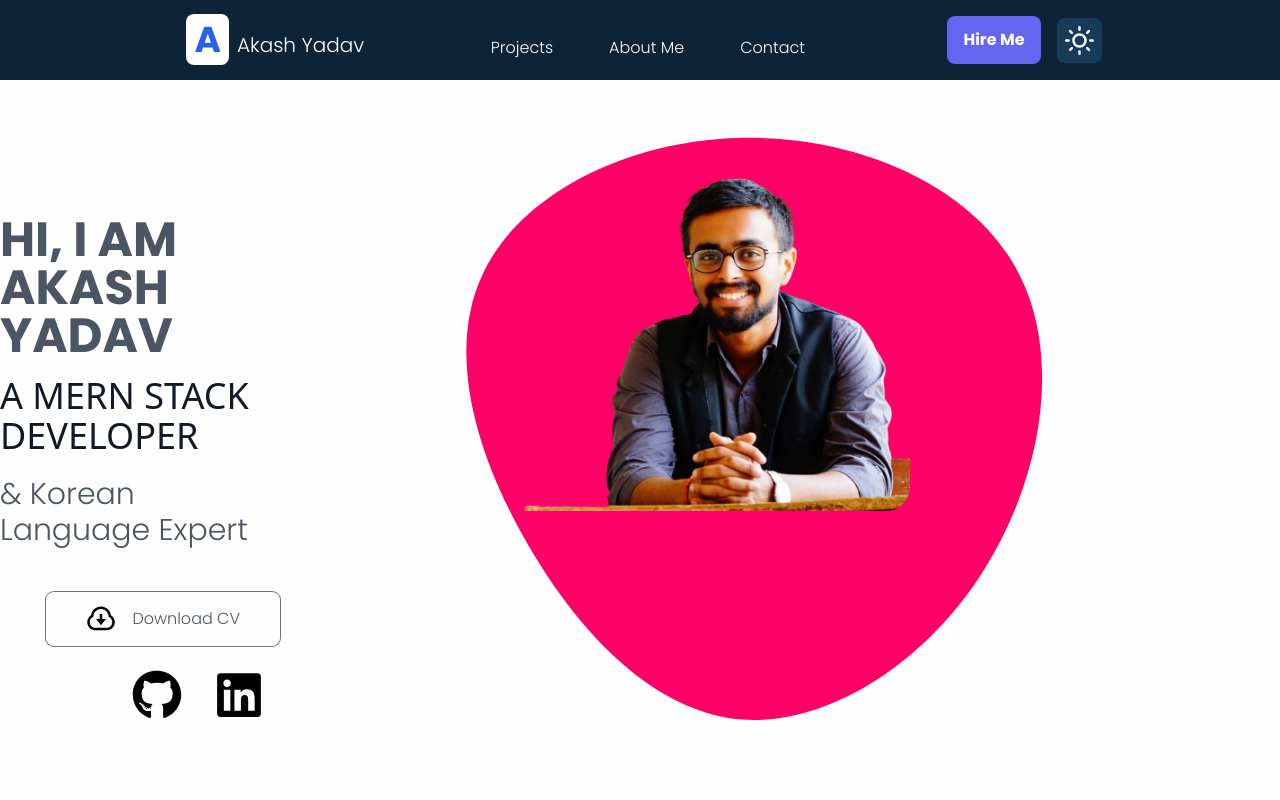
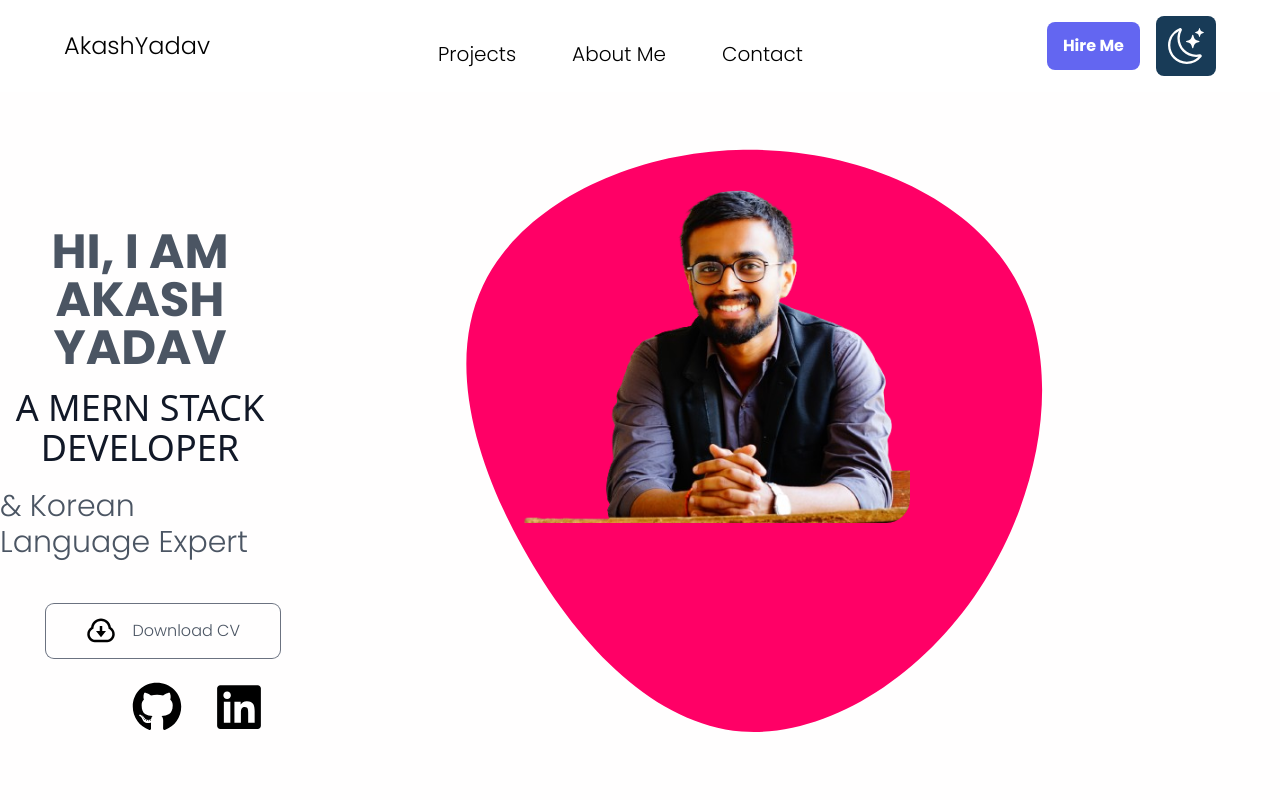
Before and after one commit to Akashyadav1997/My-Portfolio, a Next.js app in the folder my-portfolio/: page / in a window 1280 px wide. Shown: the top 800 px of the page. Built offline with nearby package versions, Linux system fonts and the light colour scheme.

Commit message:
Tailwind Media Query and Dark Mode has Been Added

```diff
--- a/my-portfolio/component/Header.js
+++ b/my-portfolio/component/Header.js
@@ -1,11 +1,63 @@
-import React from 'react'
+"use client";
+import { FiSun } from "react-icons/fi";
+import { BsMoonStars } from "react-icons/bs";
 
-const Header = () => {
-  return (
-    <div className=''>
+const Header = ({ setShowModal, darkMode, setDarkMode }) => {
+	return (
+		<>
+			<div className=" duration-1000 xl:px-16 flex dark:bg-[#0d2438]  p-4 dark:text-white xxl:justify-evenly justify-between items-center w-full">
+				{/* name */}
+				<span
+					className={`cursor-pointer text-sm xl:text-2xl xl:flex-row flex-col flex`}
+				>
+					<span>Akash</span>
+					<span>Yadav</span>
+				</span>
+				{/* routes */}
+				<div className="md:grid grid-flow-col space-x-8 mt-4 hidden ">
+					<a href="#my-projects">
+						<span className=" hover:bg-blue-900 xl:p-3 rounded-xl duration-300 hover:text-white xl:text-xl cursor-pointer">
+							Projects
+						</span>
+					</a>
+					<a href="#about">
+						<span className=" hover:bg-blue-900 p-3 rounded-xl xl:text-xl hover:text-white duration-300 cursor-pointer">
+							About Me
+						</span>
+					</a>
+					<a href="#contact">
+						<span className=" hover:bg-blue-900 p-3 rounded-xl xl:text-xl duration-300 hover:text-white cursor-pointer">
+							Contact
+						</span>
+					</a>
+				</div>
+				<div className="flex items-center">
+					<button
+						className="bg-indigo-500 rounded-lg hover:bg-blue-600 duration-300 text-white  font-semibold p-3 px-4 mx-4"
+						onClick={() => setShowModal(true)}
+					>
+						Hire Me
+					</button>
+					{darkMode ? (
+						<FiSun
+							className="bg-[#fff] rounded-lg p-3 hover:bg-[#f7e0e0] cursor-pointer duration-300"
+							size={60}
+							color="#183b57"
+							onClick={()=>setDarkMode(false)}
+						/>
+					) : (
+						<BsMoonStars
+							className="bg-[#183b57] rounded-lg p-3 hover:bg-[#1c3143] cursor-pointer duration-300"
+							size={60}
+							color="white"
+							onClick={()=>setDarkMode(true)}
 
-    </div>
-  )
-}
+						/>
+					)}
+				</div>
+			</div>
+		</>
+	);
+};
 
-export default Header
+export default Header;
--- a/my-portfolio/component/HomePage.js
+++ b/my-portfolio/component/HomePage.js
@@ -16,6 +16,7 @@ import About from "./About";
 import { FaSquareWhatsapp } from "react-icons/fa6";
 import Contact from "./Contact";
 import { BsTwitterX } from "react-icons/bs";
+import Header from "./Header";
 
 const poppins = Poppins({
 	weight: ["300", "700"],
@@ -26,6 +27,7 @@ const poppins = Poppins({
 const HomePage = () => {
 	const router = useRouter();
 	const [showModal, setShowModal] = useState(false);
+	const [darkMode, setDarkMode] = useState(false);
 	const [projectData, setProjectData] = useState([
 		{
 			name: "My First Project",
@@ -65,10 +67,12 @@ const HomePage = () => {
 		// },
 	]);
 	return (
-		<div className={`${poppins.className} w-full`}>
+		<div
+			className={`${poppins.className} w-full ${darkMode ? "dark" : "null"}`}
+		>
 			{showModal && (
 				<Modal setShowModal={setShowModal}>
-					<div className="flex flex-col w-[32rem]">
+					<div className="flex flex-col  xl:w-[32rem]">
 						<label className="p-5 text-xl self-center">
 							What Project are Looking for ?{" "}
 						</label>
@@ -101,76 +105,40 @@ const HomePage = () => {
 				</Modal>
 			)}
 			{/* <Header/> */}
-			<div className=" px-16 flex bg-[#0d2438] p-4 text-white justify-evenly items-center w-full">
-				{/* name */}
-				<span
-					className="cursor-pointer text-xl"
-					onClick={() => router.push("/")}
-				>
-					<span className="text-4xl text-blue-600 bg-white px-2 rounded-lg font-bold mx-2">
-						A
-					</span>
-					Akash Yadav
-				</span>
-				{/* routes */}
-				<div className="grid grid-flow-col space-x-8 mt-4">
-					<a href="#my-projects">
-						<span className=" hover:bg-blue-900 p-3 rounded-xl duration-300 cursor-pointer">
-							Projects
-						</span>
-					</a>
-					<a href="#about">
-						<span className=" hover:bg-blue-900 p-3 rounded-xl duration-300 cursor-pointer">
-							About Me
-						</span>
-					</a>
-					<a href="#contact">
-						<span className=" hover:bg-blue-900 p-3 rounded-xl duration-300 cursor-pointer">
-							Contact
-						</span>
-					</a>
-				</div>
-				<div className="flex items-center">
-					<button
-						className="bg-indigo-500 rounded-lg hover:bg-blue-600 duration-300 font-semibold p-3 px-4 mx-4"
-						onClick={() => setShowModal(true)}
-					>
-						Hire Me
-					</button>
-					<FiSun
-						className="bg-[#183b57] rounded-lg p-2 hover:bg-[#1c3143] cursor-pointer duration-300"
-						size={45}
-					/>
-				</div>
-			</div>
+			<Header
+				setShowModal={setShowModal}
+				darkMode={darkMode}
+				setDarkMode={setDarkMode}
+			/>
 			{/* body */}
-			<div className="w-full bg-[#fffefe] ">
+			<div className="w-full bg-[#fffefe] dark:bg-[#0d2438] dark:text-white duration-1000 ">
 				<div className="relative flex flex-col items-center">
-					<div className="flex w-full">
-						<div className="w-full flex flex-col items-center mt-32">
-							<h1 className=" self-end text-5xl my-2 font-semibold text-gray-600">
+					<div className="flex xl:flex-row flex-col w-full">
+						<div className="w-full flex flex-col items-center mt-32 xl:mb-2">
+							<h1 className="text-center self-center xl:self-end text-5xl my-2 font-semibold dark:text-gray-100 text-gray-600">
 								HI, I AM AKASH YADAV
 							</h1>
-							<p className="self-end text-4xl mt-2 font-sans text-gray-900">
+							<p className="self-center xl:self-end text-4xl mt-2 dark:text-gray-50 font-sans text-gray-900 text-center">
 								A MERN STACK DEVELOPER
 							</p>
-							<p className="self-end text-3xl my-5 text-gray-600">
+							<p className="xl:self-end text-3xl my-5 dark:text-gray-50 text-gray-600">
 								& Korean Language Expert{" "}
 							</p>
-							<button className="ring-1  ring-gray-500 my-6 px-10 hover:ring-blue-600 self-end hover:bg-blue-600 duration-300 flex items-center p-3 text-gray-600 rounded-lg hover:text-white">
+							<button className="ring-1 ring-gray-500 my-6 px-10 dark:bg-white dark:text-black hover:ring-blue-600 xl:self-end hover:bg-blue-600 duration-300 flex items-center p-3 text-gray-600 rounded-lg hover:text-white">
 								<RiDownloadCloudLine color="black" className="mr-4" size={30} />
 								Download CV
 							</button>
-							<div className="flex w-full justify-end">
+							<div className="flex w-full justify-center xl:justify-end">
 								<FaGithub size={50} className="mx-4 cursor-pointer" />
 								<FaLinkedin size={50} className="mx-4 cursor-pointer" />
 							</div>
 						</div>
-						<div className="relative">
+						<div className="xl:relative mb-72 xl:mb-1">
 							<svg
 								viewBox="10 30 200 200"
 								xmlns="http://www.w3.org/2000/svg"
 								style={{ width: "1000px", height: "1000px" }}
+								className="hidden xl:block"
 							>
 								<path
 									fill="#FF0066"
@@ -180,21 +148,21 @@ const HomePage = () => {
 							</svg>
 							<Image
 								src="/akash-old.png"
-								className="z-10 top-16 ml-20 absolute rounded-3xl"
+								className="z-10 top-16 xl:ml-20 xl:absolute block rounded-3xl"
 								width={550}
 								height={550}
 								alt="Not Available"
 							/>
 						</div>
 					</div>
-					<div className="text-7xl text-black absolute bottom-44">
+					<div className="text-7xl dark:text-white text-black absolute bottom-44">
 						Portfolio
 					</div>
-					<div className="text-3xl text-black absolute bottom-28">
+					<div className="text-3xl dark:text-white text-black absolute text-center bottom-24  md:bottom-28">
 						Search projects by there title
 					</div>
-					<div className="text-lg text-black z-10 absolute bottom-12 left-[16rem] flex flex-row justify-center items-center">
-						<CiSearch size={45} className=" mr-5" />
+					<div className="text-lg text-black z-10 absolute bottom-6 xl:bottom-12 sm:left-[9rem] xl:left-[16rem] flex flex-row justify-center items-center">
+						<CiSearch size={45} className=" mr-5" color={`${darkMode ? "white":"black"}`} />
 						<input
 							type="text"
 							placeholder="Search Projects here"
@@ -203,7 +171,7 @@ const HomePage = () => {
 					</div>
 				</div>
 			</div>
-			<div className="flex flex-col items-center w-full" id="my-projects">
+			<div className="flex flex-col items-center w-full dark:bg-[#0d2438] duration-1000" id="my-projects">
 				<div className="grid xl:grid-cols-2 grid-cols-1 items-start gap-5 justify-items-center ">
 					{projectData.map((item, index) => (
 						<Projects key={index} data={item} />
@@ -211,18 +179,20 @@ const HomePage = () => {
 				</div>
 			</div>
 			<div
-				className="w-full flex flex-col mt-12 px-12 shadow-2xl py-4 pb-12 rounded-xl"
+				className="w-full flex flex-col pt-12 px-12 shadow-2xl py-4 pb-12 rounded-xl duration-1000 dark:rounded-none dark:text-white dark:bg-[#0d2438]"
 				id="about"
 			>
 				<About />
 			</div>
-			<div className="w-full flex flex-col items-center my-12" id="contact">
+			<div className="md:w-full flex flex-col items-center py-12 duration-1000 dark:text-white dark:bg-[#0d2438]" id="contact">
 				<Contact />
 			</div>
+
+			{/* footer  */}
 			<div className="w-full bg-[#0d2438] min-h-56 text-white text-xl flex items-center flex-col">
 				<div className="mt-4 text-4xl">Akash Yadav</div>
 				<div className="mt-4">This Portfolio has been designed by Using</div>
-				<div className="mt-4">
+				<div className="mt-4 text-center my-3">
 					Tailwind & Next.js for Frotend and Node.js, Express and MongoDB for
 					Backend.
 				</div>
--- a/my-portfolio/tailwind.config.js
+++ b/my-portfolio/tailwind.config.js
@@ -1,6 +1,6 @@
 /** @type {import('tailwindcss').Config} */
 module.exports = {
-  darkMode: 'class', // Ensure this is set to 'class'
+	darkMode: ["class"], // Ensure this is set to 'class'
 	content: [
 		"./pages/**/*.{js,ts,jsx,tsx,mdx}",
 		"./component/**/*.{js,ts,jsx,tsx,mdx}", // Updated line
@@ -10,7 +10,8 @@ module.exports = {
 		extend: {
 			backgroundImage: {
 				"gradient-radial": "radial-gradient(var(--tw-gradient-stops))",
-        "gradient-conic": "conic-gradient(from 180deg at 50% 50%, var(--tw-gradient-stops))",
+				"gradient-conic":
+					"conic-gradient(from 180deg at 50% 50%, var(--tw-gradient-stops))",
 			},
 		},
 	},
```
Also changed, not shown: my-portfolio/component/About.js (+11 -11 lines), my-portfolio/component/Contact.js (+10 -10 lines). Lines whose indentation alone changed are shown as unchanged.
